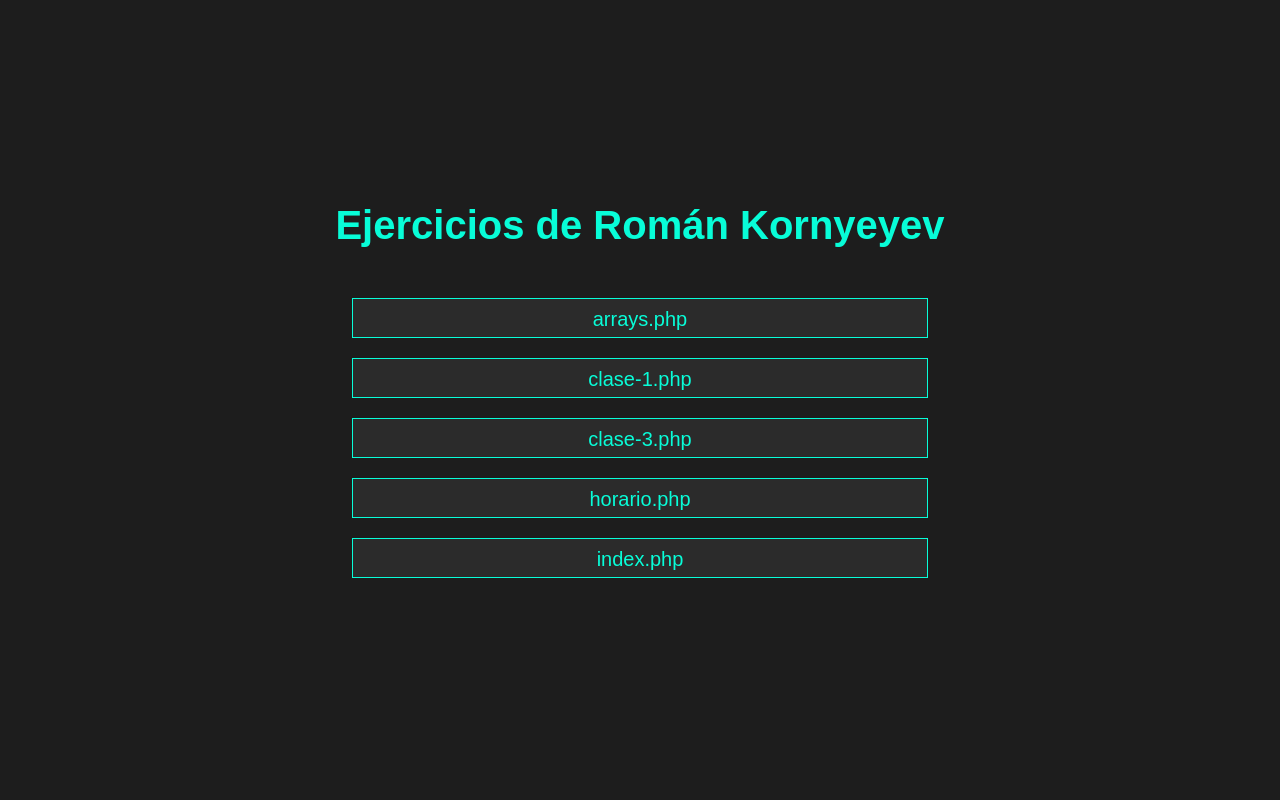
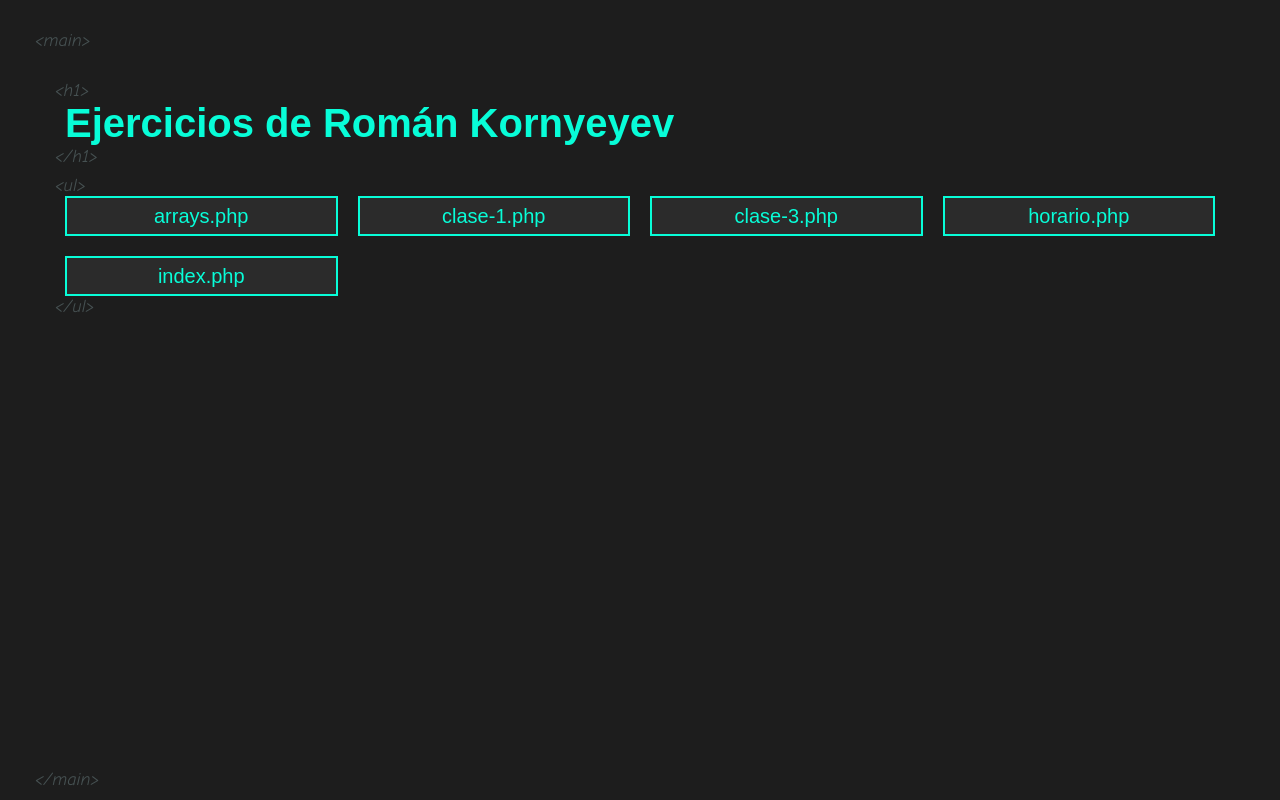
Before and after one commit to RomanKornyeyev/entorno_servidor, a PHP site: page / in a window 1280 px wide. Run offline with PHP 8.4, Linux system fonts and the light colour scheme.

Commit message:
index mejorado

```diff
--- a/1ev/practicas_arrays/css/index.css
+++ b/1ev/practicas_arrays/css/index.css
@@ -1,5 +1,6 @@
+@import url('https://fonts.googleapis.com/css2?family=Comic+Neue:ital,wght@0,400;0,700;1,400;1,700&display=swap');
 /* === RESETS === */
-*{
+*, *::before, *::after{
     margin:0;
     padding:0;
     box-sizing: border-box;
@@ -18,7 +19,7 @@ a{
 ul,ol{
     list-style: none;
 }
-input,textarea,button{
+input,textarea,button,a{
     border: none;
     outline: none;
     overflow: hidden;
@@ -26,6 +27,7 @@ input,textarea,button{
 :root{
     --light-gray: #1D1D1D;
     --light-grey: #2B2B2B;
+    --light-grey-1: #465152;
     --very-light-grey: #606060;
     --primary: #08FDD8;
     --secondary: #000;
@@ -35,53 +37,112 @@ input,textarea,button{
 
 /* === GENERALES === */
 .container{
-    display: flex;
-    justify-content: center;
-    align-items: center;
-    flex-flow: column;
-    margin: 0 auto;
+    position: relative;
+    margin: 5rem auto 0;
     width: 90%;
-    max-width: 120rem;
-    min-height: 100vh;
+    min-height: 90vh;
+    border: 1px solid transparent;
 }
-.central{
-    display: flex;
-    justify-content: center;
-    align-items: center;
-    flex-flow: column;
-    gap: 5rem;
-    width: 100%;
+.container::before{
+    content: '<main>';
+    position: absolute;
+    font-size: 1.8rem;
+    font-family: 'Comic Neue', cursive;
+    font-style: italic;
+    color: var(--light-grey-1);
+    left: -3rem;
+    bottom: 100%;
+}
+.container::after{
+    content: '</main>';
+    position: absolute;
+    font-size: 1.8rem;
+    font-family: 'Comic Neue', cursive;
+    font-style: italic;
+    color: var(--light-grey-1);
+    left: -3rem;
+    top: 100%;
 }
 .title{
     font-size: 4rem;
     color: var(--primary);
-    margin-bottom: 5rem;
+    text-align: left;
+}
+.title-wrapper{
+    position: relative;
+    margin: 5rem auto;
+}
+.title-wrapper::before{
+    content: '<h1>';
+    position: absolute;
+    font-size: 1.8rem;
+    font-family: 'Comic Neue', cursive;
+    font-style: italic;
+    font-weight: normal;
+    color: var(--light-grey-1);
+    left: -1rem;
+    bottom: 100%;
+}
+.title-wrapper::after{
+    content: '</h1>';
+    position: absolute;
+    font-size: 1.8rem;
+    font-family: 'Comic Neue', cursive;
+    font-style: italic;
+    font-weight: normal;
+    color: var(--light-grey-1);
+    left: -1rem;
+    top: 100%;
 }
 .lista{
-    display: flex;
-    flex-flow: column;
-    gap: 2rem;
-    width: 50%;
+    position: relative;
+    display: grid;
+    grid-template-columns: repeat(4, 1fr);
+    grid-gap: 2rem;
+    width: 100%;
+}
+.lista::before{
+    content: '<ul>';
+    position: absolute;
+    font-size: 1.8rem;
+    font-family: 'Comic Neue', cursive;
+    font-style: italic;
+    font-weight: normal;
+    color: var(--light-grey-1);
+    left: -1rem;
+    bottom: 100%;
+}
+.lista::after{
+    content: '</ul>';
+    position: absolute;
+    font-size: 1.8rem;
+    font-family: 'Comic Neue', cursive;
+    font-style: italic;
+    font-weight: normal;
+    color: var(--light-grey-1);
+    left: -1rem;
+    top: 100%;
 }
 .elemento{
-    display: flex;
-    justify-content: center;
-    align-items: center;
     width: 100%;
     height: 4rem;
     background-color: var(--light-grey);
     border: 1px solid var(--primary);
 }
-/* .button{
+.button{
+    display: flex; /* para centrar el texto xD */
+    justify-content: center;
+    align-items: center;
     position: relative;
     width: 100%;
-    height: 4rem;
+    height: 100%;
     border: none;
-    background-color: var(--grey);
+    background-color: var(--light-grey);
     color: var(--primary);
     cursor: pointer;
     overflow: hidden;
-    font-size: 1.6rem;
+    font-size: 2rem;
+    text-align: center;
     border: 1px solid var(--primary);
 }
 .button::after{
@@ -108,13 +169,17 @@ input,textarea,button{
 .button:hover,
 .button:focus{
     color: var(--secondary);
+}
+/* .mark{
+    color: var(--light-grey-1);
+}
+.mark--before{
+    position: absolute;
+    top: -1rem;
+    left: 0;
+}
+.mark--after{
+    position: absolute;
+    bottom: -1rem;
+    left: 0;
 } */
-.elemento>a{
-    display: block;
-    width: 100%;
-    height: 100%;
-    color: var(--primary);
-    font-size: 2rem;
-    line-height: 4rem;
-    text-align: center;
-}
--- a/1ev/practicas_arrays/index.php
+++ b/1ev/practicas_arrays/index.php
@@ -6,7 +6,7 @@
        echo "<ul class='lista'>";
            foreach($files as $file) {
                if (preg_match("/.php\b/",$file)){
-                   echo "<li class='elemento'><a href=".$dir."/".$file.">".$file."</a></li>";
+                   echo "<li class='elemento'><a class='button' href=".$dir."/".$file.">".$file."</a></li>";
                }
            }
        echo "<ul>";
@@ -27,12 +27,12 @@
  </head>
  <body>
     <main class="container">
-    <h2 class="title">Ejercicios de Román Kornyeyev</h2>
-        <div class="central">
-            <?php
-                directory();
-            ?>
-        </div>
+    <!-- <div class="mark mark-before">&lt;main&gt;</div> -->
+    <div class="title-wrapper"><h2 class="title">Ejercicios de Román Kornyeyev</h2></div>
+        <?php
+            directory();
+        ?>
+        <!-- <div class="mark mark--after">&lt;/main&gt;</div> -->
     </main>
  </body>
  </html>
--- a/1ev/practicas_arrays/js/sr-index.js
+++ b/1ev/practicas_arrays/js/sr-index.js
@@ -11,5 +11,5 @@ sr.reveal('.elemento',{
 sr.reveal('.title',{
     duration: 1000,
     origin: 'top',
-    distance: '150px'
+    distance: '100px'
 });
```
